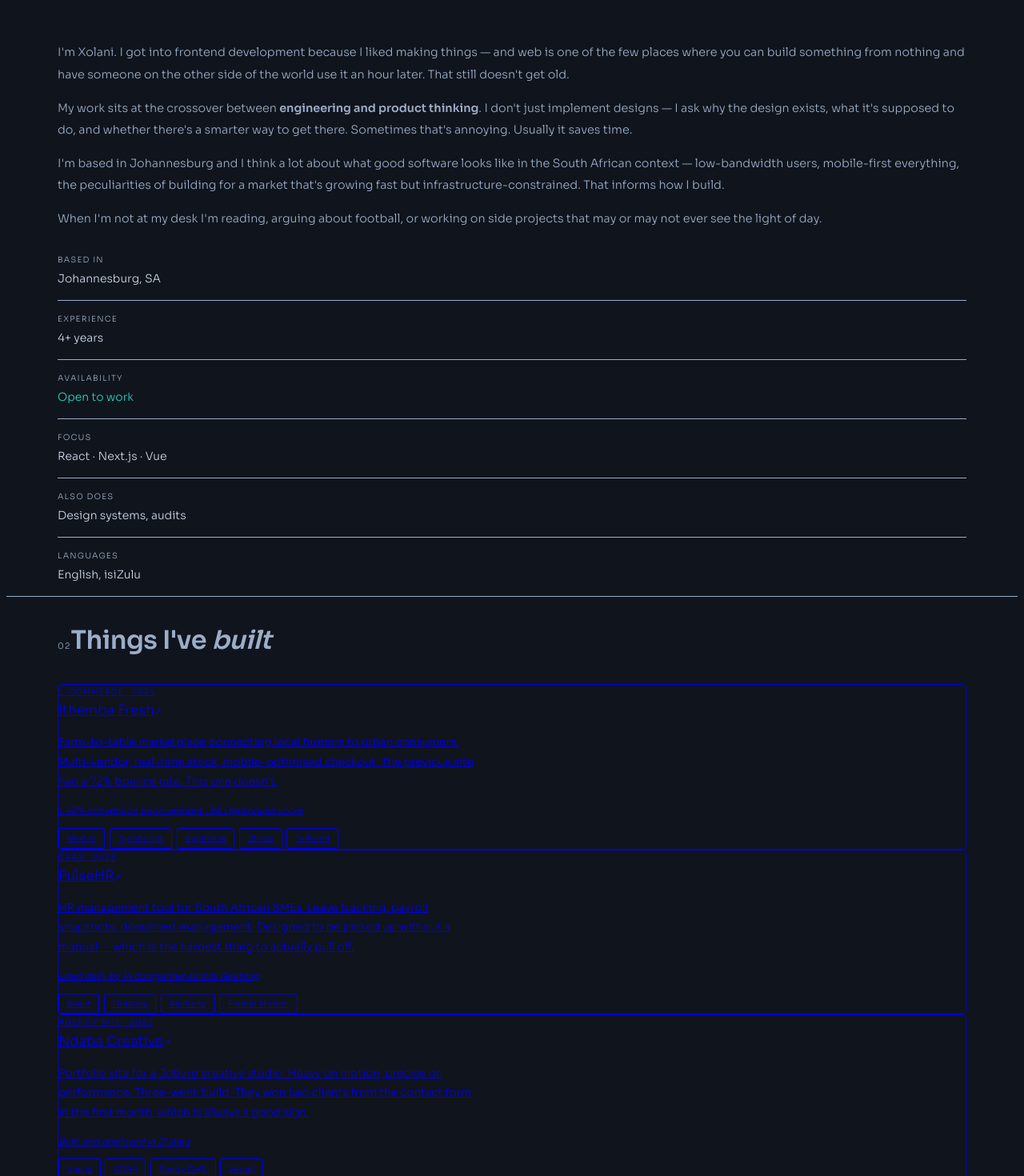
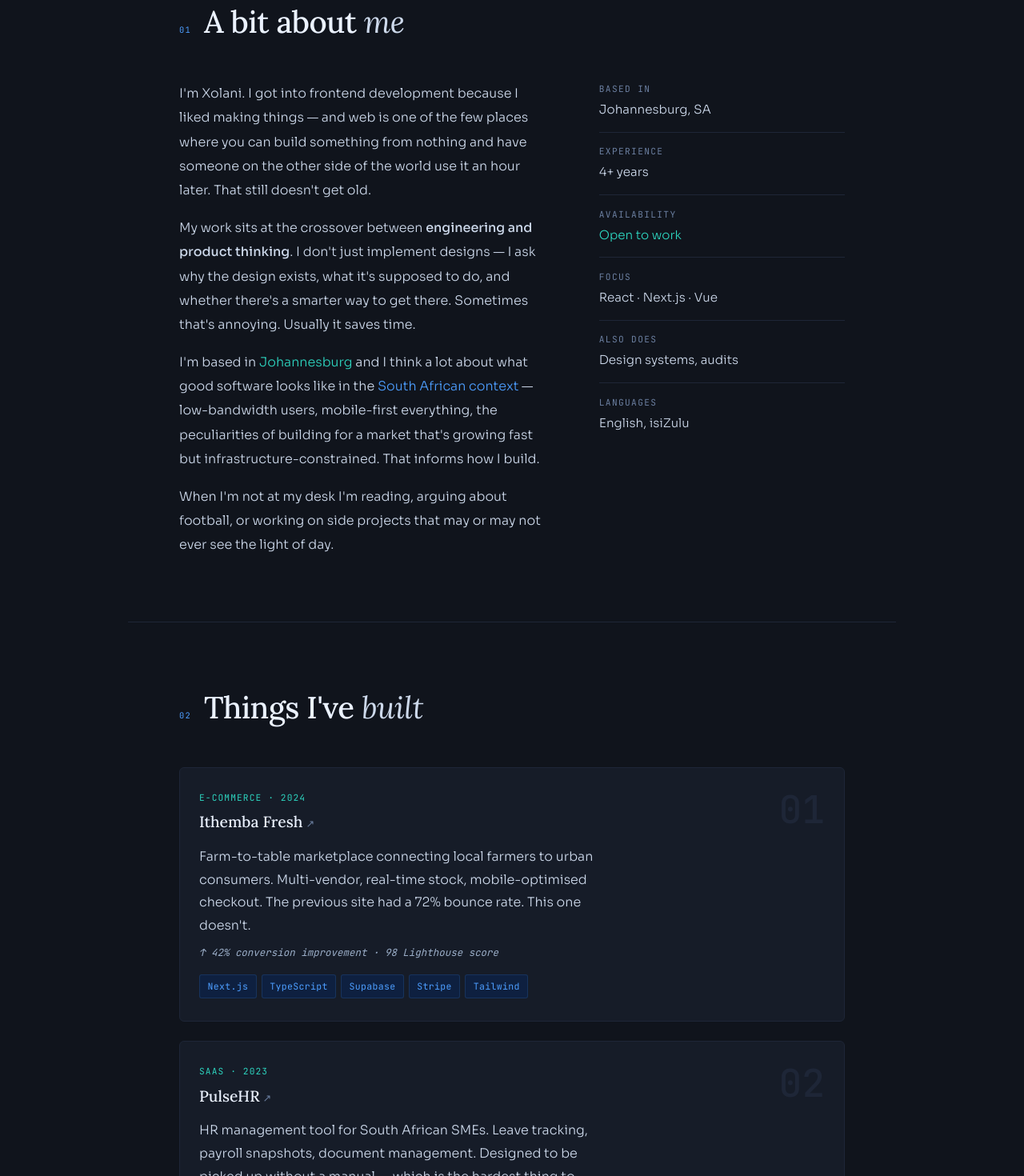
Before and after one commit to XolaniMgube/xolani-portfolio-new, a Next.js app: page / in a window 1280 px wide. Shown: the part 880-2350 px from the top of the page at 80% size. Built offline with nearby package versions, Linux system fonts and the light colour scheme.

Commit message:
fixed styling

```diff
--- a/src/app/globals.css
+++ b/src/app/globals.css
@@ -1,30 +1,34 @@
-@tailwind base;
-@tailwind components;
-@tailwind utilities;
+@import "tailwindcss";
 
-:root {
-  --bg:       #10141C;
-  --bg-card:  #161C28;
-  --bg-line:  #1E2637;
-  --dim:      #3D4F66;
-  --muted:    #6B7FA0;
-  --body:     #9BAEC8;
-  --bright:   #CDD9EB;
-  --white:    #EBF2FF;
-  --blue:     #4D9EFF;
-  --blue-bg:  #0E2040;
-  --teal:     #2DD4BF;
-  --teal-bg:  #0A2922;
-  --amber:    #F5A623;
+@theme {
+  --color-bg:       #10141C;
+  --color-bg-card:  #161C28;
+  --color-bg-line:  #1E2637;
+  --color-dim:      #3D4F66;
+  --color-muted:    #6B7FA0;
+  --color-body:     #9BAEC8;
+  --color-bright:   #CDD9EB;
+  --color-snow:     #EBF2FF;
+  --color-blue:     #4D9EFF;
+  --color-blue-bg:  #0E2040;
+  --color-teal:     #2DD4BF;
+  --color-teal-bg:  #0A2922;
+  --color-amber:    #F5A623;
+
+  --font-sans:  "Sora", ui-sans-serif, system-ui, sans-serif;
+  --font-serif: "Lora", Georgia, ui-serif, serif;
+  --font-mono:  "JetBrains Mono", ui-monospace, SFMono-Regular, monospace;
+
+  --max-width-content: 960px;
 }
 
 html { scroll-behavior: smooth; }
 
 body {
-  background: var(--bg);
-  color: var(--body);
+  background: var(--color-bg);
+  color: var(--color-body);
   font-family: 'Sora', ui-sans-serif, system-ui, sans-serif;
-  font-size: 15px;
+  font-size: 16px;
   line-height: 1.75;
   font-weight: 300;
   -webkit-font-smoothing: antialiased;
@@ -34,6 +38,6 @@ body {
 * { box-sizing: border-box; }
 
 ::selection {
-  background: var(--blue-bg);
-  color: var(--blue);
+  background: var(--color-blue-bg);
+  color: var(--color-blue);
 }
--- a/src/components/About.tsx
+++ b/src/components/About.tsx
@@ -12,7 +12,7 @@ export function About() {
       <Reveal>
         <div className="grid grid-cols-1 md:grid-cols-[3fr_2fr] gap-16 items-start">
           {/* copy */}
-          <div className="space-y-4 text-[0.9rem] text-body leading-[1.9]">
+          <div className="space-y-4 text-[1rem] text-bright leading-[1.9]">
             <p>
               I&apos;m Xolani. I got into frontend development because I liked making things — and
               web is one of the few places where you can build something from nothing and have
@@ -43,12 +43,12 @@ export function About() {
           <div className="flex flex-col divide-y divide-bg-line">
             {facts.map((f) => (
               <div key={f.label} className="flex flex-col gap-[0.15rem] py-[0.9rem] first:pt-0">
-                <span className="font-mono text-[0.62rem] tracking-[0.12em] uppercase text-dim">
+                <span className="font-mono text-[0.7rem] tracking-[0.12em] uppercase text-muted">
                   {f.label}
                 </span>
                 <span
-                  className="text-[0.875rem]"
-                  style={{ color: f.teal ? "var(--teal)" : "var(--bright)" }}
+                  className="text-[0.95rem]"
+                  style={{ color: f.teal ? "var(--color-teal)" : "var(--color-bright)" }}
                 >
                   {f.value}
                 </span>
--- a/src/components/Chip.tsx
+++ b/src/components/Chip.tsx
@@ -6,7 +6,7 @@ interface ChipProps {
 export function Chip({ label, teal = false }: ChipProps) {
   return (
     <span
-      className={`font-mono text-[0.62rem] tracking-[0.03em] px-[0.6rem] py-[0.2rem] rounded-[3px] border ${
+      className={`font-mono text-[0.72rem] tracking-[0.03em] px-[0.6rem] py-1 rounded-[3px] border ${
         teal
           ? "bg-teal-bg text-teal border-teal/15"
           : "bg-blue-bg text-blue border-blue/15"
--- a/src/components/Contact.tsx
+++ b/src/components/Contact.tsx
@@ -11,7 +11,7 @@ export function Contact() {
 
       <Reveal>
         <div className="max-w-[560px]">
-          <p className="text-[0.9rem] text-body leading-[1.85] mb-10">
+          <p className="text-[1rem] text-bright leading-[1.85] mb-10">
             Whether you have a project in mind, a role that might be a fit, or just want to ask
             something — my inbox is open. I reply to everything, usually within a day.
             <br />
@@ -23,26 +23,26 @@ export function Contact() {
           </p>
 
           <div className="flex flex-col gap-3 mb-10">
-            <div className="grid grid-cols-[90px_1fr] gap-4 items-center text-[0.85rem]">
-              <span className="font-mono text-[0.62rem] tracking-[0.1em] uppercase text-dim">Email</span>
+            <div className="grid grid-cols-[90px_1fr] gap-4 items-center text-[0.95rem]">
+              <span className="font-mono text-[0.7rem] tracking-widest uppercase text-muted">Email</span>
               <a
                 href={`mailto:${contact.email}`}
-                className="text-body hover:text-blue transition-colors duration-200"
+                className="text-bright hover:text-blue transition-colors duration-200"
               >
                 {contact.email}
               </a>
             </div>
             {contact.links.map((l) => (
-              <div key={l.label} className="grid grid-cols-[90px_1fr] gap-4 items-center text-[0.85rem]">
-                <span className="font-mono text-[0.62rem] tracking-[0.1em] uppercase text-dim">
+              <div key={l.label} className="grid grid-cols-[90px_1fr] gap-4 items-center text-[0.95rem]">
+                <span className="font-mono text-[0.7rem] tracking-widest uppercase text-muted">
                   {l.label}
                 </span>
                 {l.href ? (
-                  <a href={l.href} className="text-body hover:text-blue transition-colors duration-200">
+                  <a href={l.href} className="text-bright hover:text-blue transition-colors duration-200">
                     {l.display}
                   </a>
                 ) : (
-                  <span className="text-body">{l.display}</span>
+                  <span className="text-bright">{l.display}</span>
                 )}
               </div>
             ))}
--- a/src/components/Experience.tsx
+++ b/src/components/Experience.tsx
@@ -21,7 +21,7 @@ export function Experience() {
               <div className="absolute left-[84px] top-[1.85rem] w-[13px] h-[13px] rounded-full border-2 border-blue bg-bg hidden sm:block" />
 
               {/* year */}
-              <div className="font-mono text-[0.65rem] text-dim tracking-[0.04em] leading-relaxed pt-[0.15rem] mb-2 sm:mb-0">
+              <div className="font-mono text-[0.72rem] text-muted tracking-[0.04em] leading-relaxed pt-[0.15rem] mb-2 sm:mb-0">
                 {e.years.replace(" — ", "\n—\n").split("\n").map((line, idx) => (
                   <span key={idx} className="block">{line}</span>
                 ))}
@@ -29,9 +29,9 @@ export function Experience() {
 
               {/* body */}
               <div>
-                <div className="text-[0.9rem] font-medium text-snow mb-[0.1rem]">{e.role}</div>
-                <div className="font-mono text-[0.7rem] text-blue tracking-[0.03em] mb-3">{e.company}</div>
-                <p className="text-[0.845rem] text-body leading-[1.8] mb-3">{e.desc}</p>
+                <div className="text-[1.05rem] font-medium text-snow mb-[0.1rem]">{e.role}</div>
+                <div className="font-mono text-[0.78rem] text-blue tracking-[0.03em] mb-3">{e.company}</div>
+                <p className="text-[1rem] text-bright leading-[1.8] mb-3">{e.desc}</p>
                 <div className="flex flex-wrap gap-[0.35rem]">
                   {e.chips.map((c) => <Chip key={c} label={c} />)}
                   {e.tealChips.map((c) => <Chip key={c} label={c} teal />)}
--- a/src/components/Footer.tsx
+++ b/src/components/Footer.tsx
@@ -3,7 +3,7 @@ import { footerLinks } from "@/lib/data";
 export function Footer() {
   return (
     <footer className="border-t border-bg-line px-[5vw] py-8 flex flex-col sm:flex-row items-center justify-between gap-4">
-      <span className="font-mono text-[0.65rem] text-dim tracking-[0.04em]">
+      <span className="font-mono text-[0.72rem] text-muted tracking-[0.04em]">
         © {new Date().getFullYear()} Xolani Mgube
       </span>
       <div className="flex gap-6">
@@ -11,7 +11,7 @@ export function Footer() {
           <a
             key={l.label}
             href={l.href}
-            className="font-mono text-[0.65rem] tracking-[0.06em] uppercase text-dim hover:text-blue transition-colors duration-200"
+            className="font-mono text-[0.72rem] tracking-[0.06em] uppercase text-muted hover:text-blue transition-colors duration-200"
           >
             {l.label}
           </a>
--- a/src/components/Hero.tsx
+++ b/src/components/Hero.tsx
@@ -5,7 +5,7 @@ export function Hero() {
     <section className="min-h-screen flex flex-col justify-center px-[5vw] pt-32 pb-24 max-w-content">
       <Reveal>
         {/* pre-line */}
-        <div className="flex items-center gap-3 font-mono text-[0.78rem] text-blue tracking-[0.06em] mb-5">
+        <div className="flex items-center gap-3 font-mono text-[0.85rem] text-blue tracking-[0.06em] mb-5">
           <span className="inline-block w-8 h-px bg-blue flex-shrink-0" />
           Frontend Developer · Johannesburg
         </div>
@@ -29,7 +29,7 @@ export function Hero() {
         </p>
 
         {/* desc */}
-        <p className="text-[0.95rem] text-body max-w-[520px] leading-[1.85] mb-12">
+        <p className="text-[1.05rem] text-bright max-w-130 leading-[1.85] mb-12">
           Four years of building fast, accessible interfaces for businesses that care
           about their users. I write clean code, ship on time, and think about the{" "}
           <strong className="text-bright font-medium">business problem</strong> before
--- a/src/components/Navbar.tsx
+++ b/src/components/Navbar.tsx
@@ -5,7 +5,7 @@ import { nav } from "@/lib/data";
 
 export function Navbar() {
   return (
-    <nav className="fixed top-0 left-0 right-0 z-50 flex items-center justify-between px-[5vw] py-5 bg-bg/88 backdrop-blur-[16px] border-b border-bg-line">
+    <nav className="fixed top-0 left-0 right-0 z-50 flex items-center justify-between px-[5vw] py-5 bg-bg/88 backdrop-blur-lg border-b border-bg-line">
       <Link href="/" className="font-mono text-[0.8rem] text-blue tracking-[0.04em]">
         xm<span className="text-muted">/</span>dev
       </Link>
@@ -15,14 +15,14 @@ export function Navbar() {
           <a
             key={item.label}
             href={item.href}
-            className="font-mono text-[0.7rem] tracking-[0.1em] uppercase text-muted hover:text-bright transition-colors duration-200 hidden sm:block"
+            className="font-mono text-[0.75rem] tracking-widest uppercase text-body hover:text-bright transition-colors duration-200 hidden sm:block"
           >
             {item.label}
           </a>
         ))}
         <a
           href="#contact"
-          className="font-mono text-[0.72rem] tracking-[0.1em] uppercase text-blue border border-blue/30 px-4 py-[0.4rem] rounded-[3px] hover:bg-blue-bg hover:border-blue transition-all duration-200"
+          className="font-mono text-[0.72rem] tracking-widest uppercase text-blue border border-blue/30 px-4 py-[0.4rem] rounded-[3px] hover:bg-blue-bg hover:border-blue transition-all duration-200"
         >
           Hire me
         </a>
--- a/src/components/SectionHeading.tsx
+++ b/src/components/SectionHeading.tsx
@@ -7,7 +7,7 @@ export function SectionHeading({ num, children }: SectionHeadingProps) {
   return (
     <div className="flex items-baseline gap-4 mb-12">
       <span className="font-mono text-[0.65rem] text-blue tracking-[0.12em]">{num}</span>
-      <h2 className="font-serif text-[clamp(1.5rem,3vw,2rem)] font-medium text-snow tracking-[-0.015em] leading-snug">
+      <h2 className="font-serif text-[clamp(1.75rem,3.5vw,2.4rem)] font-medium text-snow tracking-[-0.015em] leading-snug">
         {children}
       </h2>
     </div>
--- a/src/components/Skills.tsx
+++ b/src/components/Skills.tsx
@@ -20,9 +20,9 @@ export function Skills() {
               <div className="flex items-center gap-[0.6rem] mb-4">
                 <span
                   className="w-[6px] h-[6px] rounded-full flex-shrink-0"
-                  style={{ background: g.teal ? "var(--teal)" : "var(--blue)" }}
+                  style={{ background: g.teal ? "var(--color-teal)" : "var(--color-blue)" }}
                 />
-                <span className="font-mono text-[0.68rem] tracking-[0.12em] uppercase text-muted">
+                <span className="font-mono text-[0.75rem] tracking-[0.12em] uppercase text-body">
                   {g.label}
                 </span>
               </div>
--- a/src/components/Work.tsx
+++ b/src/components/Work.tsx
@@ -18,19 +18,19 @@ export function Work() {
               className="group grid grid-cols-1 sm:grid-cols-[1fr_auto] gap-8 items-start px-6 py-7 bg-bg-card rounded-[6px] border border-bg-line hover:border-dim hover:translate-x-1 transition-all duration-200 block"
             >
               <div>
-                <div className="font-mono text-[0.62rem] tracking-[0.1em] uppercase text-teal mb-1">
+                <div className="font-mono text-[0.7rem] tracking-[0.1em] uppercase text-teal mb-1">
                   {p.type}
                 </div>
-                <div className="font-serif text-[1.05rem] font-medium text-snow mb-3 group-hover:text-blue transition-colors">
+                <div className="font-serif text-[1.2rem] font-medium text-snow mb-3 group-hover:text-blue transition-colors">
                   {p.title}
-                  <span className="inline-block text-[0.7rem] text-dim group-hover:text-blue group-hover:translate-x-[2px] group-hover:-translate-y-[2px] transition-transform ml-1">
+                  <span className="inline-block text-[0.8rem] text-muted group-hover:text-blue group-hover:translate-x-[2px] group-hover:-translate-y-[2px] transition-transform ml-1">
                     ↗
                   </span>
                 </div>
-                <p className="text-[0.85rem] text-body leading-[1.8] mb-2 max-w-[520px]">
+                <p className="text-[1rem] text-bright leading-[1.8] mb-2 max-w-130">
                   {p.desc}
                 </p>
-                <p className="font-mono text-[0.72rem] text-muted italic mb-4">{p.stat}</p>
+                <p className="font-mono text-[0.78rem] text-body italic mb-4">{p.stat}</p>
                 <div className="flex flex-wrap gap-[0.35rem]">
                   {p.chips.map((c) => (
                     <Chip key={c} label={c} />
```
Also changed, not shown: 1 other file (tests, documents, lock files or other folders).
